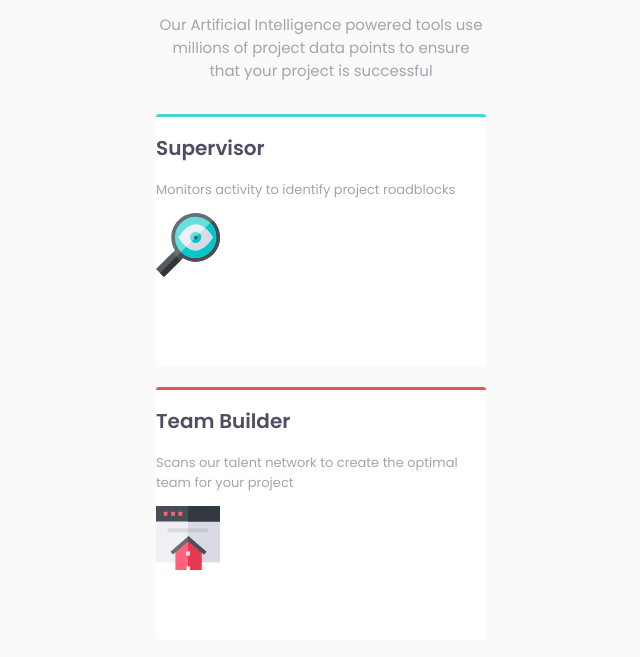
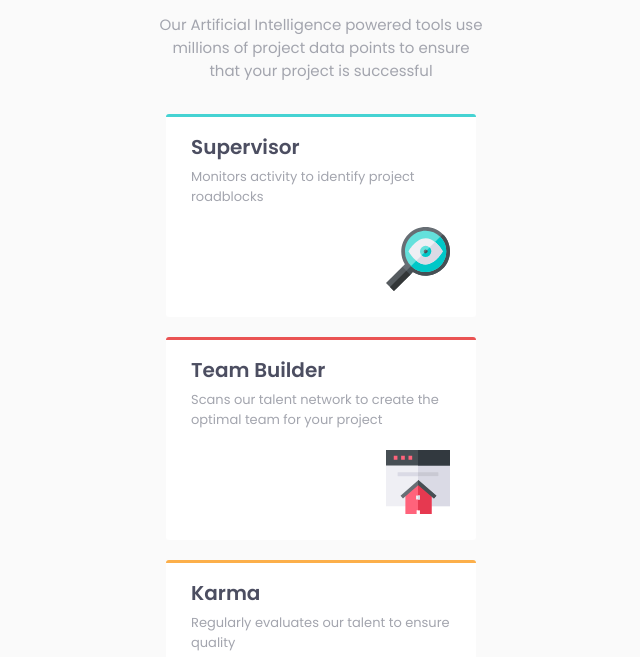
Before and after one commit to gcardenasdev/FrontEndMentorProject1, a plain HTML site: page index.html in a window 1280 px wide. Shown: the part 113-770 px from the top of the page, without its empty margins (319-959 px from the left). Drawn offline with Linux system fonts and the light colour scheme.

Commit message:
-Added margins to the text inside the cards. -changed the width of the cards. -Moved the images to proper place.

```diff
--- a/style.css
+++ b/style.css
@@ -39,14 +39,16 @@ header p {
   color: hsl(234, 12%, 34%);
 }
 
-h2 {
+#four-card-section h2 {
   color: hsl(234, 12%, 34%);
   font-size: 20px;
+  margin: 15px 25px 5px;
 }
 
 #four-card-section p {
   color: hsl(229, 6%, 66%);
   font-size: 13px;
+  margin: 5px 25px 20px;
 }
 
 #four-card-section {
@@ -60,10 +62,14 @@ h2 {
 
 #four-card-section div {
   background-color: white;
-  width: 330px;
-  height: 250px;
+  width: 310px;
+  height: 200px;
   margin: 10px;
   border-radius: 3px;
+}
+
+#four-card-section img {
+  transform: translateX(220px);
 }
 
 .supervisor-card {
```
